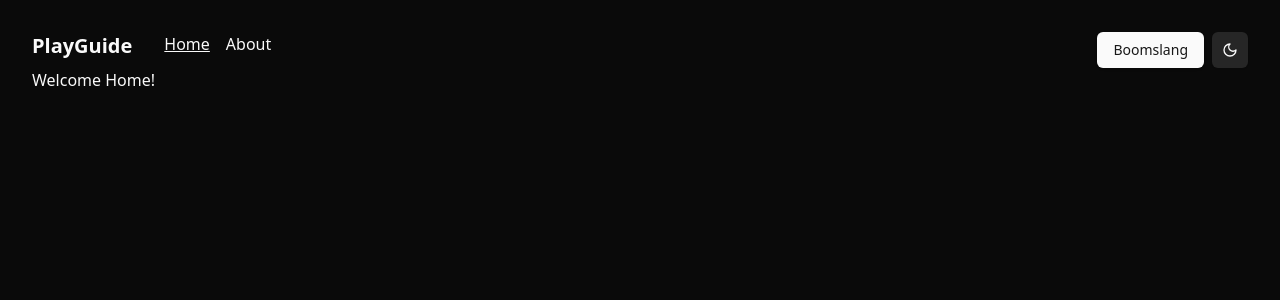
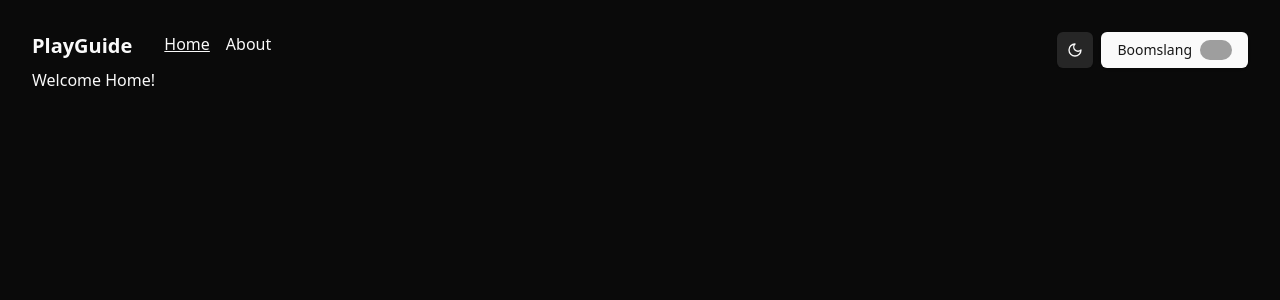
Before and after one commit to MhemedAbderrahmen/playguide, a React (Vite) app: page / in a window 1280 px wide. Shown: the top 300 px of the page. Built offline with nearby package versions, Linux system fonts and the light colour scheme; grey boxes are pictures that could not be loaded.

Commit message:
update readme and navigation

```diff
--- a/package.json
+++ b/package.json
@@ -10,6 +10,7 @@
     "preview": "vite preview"
   },
   "dependencies": {
+    "@radix-ui/react-avatar": "^1.1.1",
     "@radix-ui/react-dropdown-menu": "^2.1.2",
     "@radix-ui/react-icons": "^1.3.1",
     "@radix-ui/react-slot": "^1.1.0",
--- a/src/components/navigation.tsx
+++ b/src/components/navigation.tsx
@@ -1,5 +1,6 @@
 import { Link } from '@tanstack/react-router';
 import { ModeToggle } from './mode-toggle';
+import { Avatar, AvatarFallback, AvatarImage } from './ui/avatar';
 import { Button } from './ui/button';
 
 export const Navigation = () => {
@@ -19,10 +20,14 @@ export const Navigation = () => {
           </div>
         </div>
         <div className='flex flex-row items-center space-x-2'>
-          <Button >
+          <ModeToggle />
+          <Button>
             Boomslang
+            <Avatar className='h-full w-8'>
+              <AvatarImage src="https://api.dicebear.com/9.x/pixel-art/svg?seed=boomslang" />
+              <AvatarFallback>CN</AvatarFallback>
+            </Avatar>
           </Button>
-          <ModeToggle />
         </div>
     </div>
   );
--- /dev/null
+++ b/src/components/ui/avatar.tsx
@@ -0,0 +1,48 @@
+import * as React from "react"
+import * as AvatarPrimitive from "@radix-ui/react-avatar"
+
+import { cn } from "@/lib/utils"
+
+const Avatar = React.forwardRef<
+  React.ElementRef<typeof AvatarPrimitive.Root>,
+  React.ComponentPropsWithoutRef<typeof AvatarPrimitive.Root>
+>(({ className, ...props }, ref) => (
+  <AvatarPrimitive.Root
+    ref={ref}
+    className={cn(
+      "relative flex h-10 w-10 shrink-0 overflow-hidden rounded-full",
+      className
+    )}
+    {...props}
+  />
+))
+Avatar.displayName = AvatarPrimitive.Root.displayName
+
+const AvatarImage = React.forwardRef<
+  React.ElementRef<typeof AvatarPrimitive.Image>,
+  React.ComponentPropsWithoutRef<typeof AvatarPrimitive.Image>
+>(({ className, ...props }, ref) => (
+  <AvatarPrimitive.Image
+    ref={ref}
+    className={cn("aspect-square h-full w-full", className)}
+    {...props}
+  />
+))
+AvatarImage.displayName = AvatarPrimitive.Image.displayName
+
+const AvatarFallback = React.forwardRef<
+  React.ElementRef<typeof AvatarPrimitive.Fallback>,
+  React.ComponentPropsWithoutRef<typeof AvatarPrimitive.Fallback>
+>(({ className, ...props }, ref) => (
+  <AvatarPrimitive.Fallback
+    ref={ref}
+    className={cn(
+      "flex h-full w-full items-center justify-center rounded-full bg-muted",
+      className
+    )}
+    {...props}
+  />
+))
+AvatarFallback.displayName = AvatarPrimitive.Fallback.displayName
+
+export { Avatar, AvatarImage, AvatarFallback }
```
Also changed, not shown: 2 other files (tests, documents, lock files or other folders).
